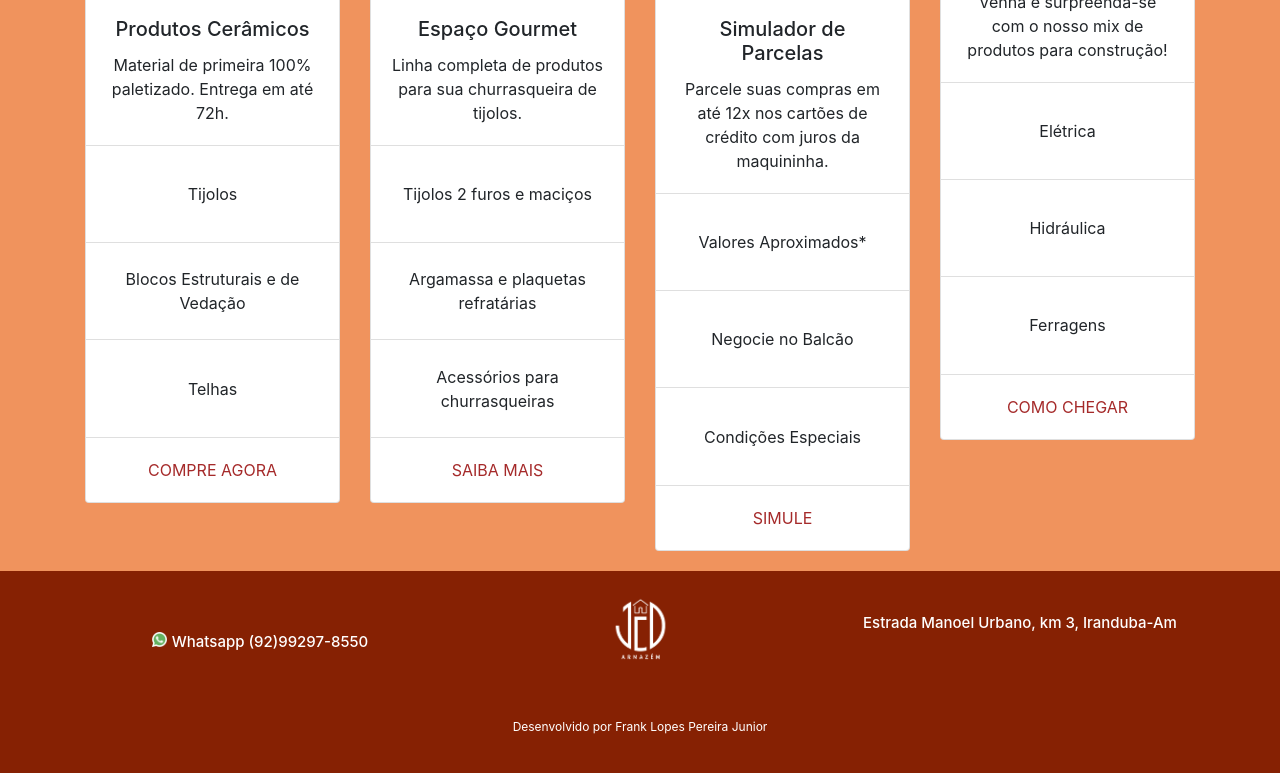
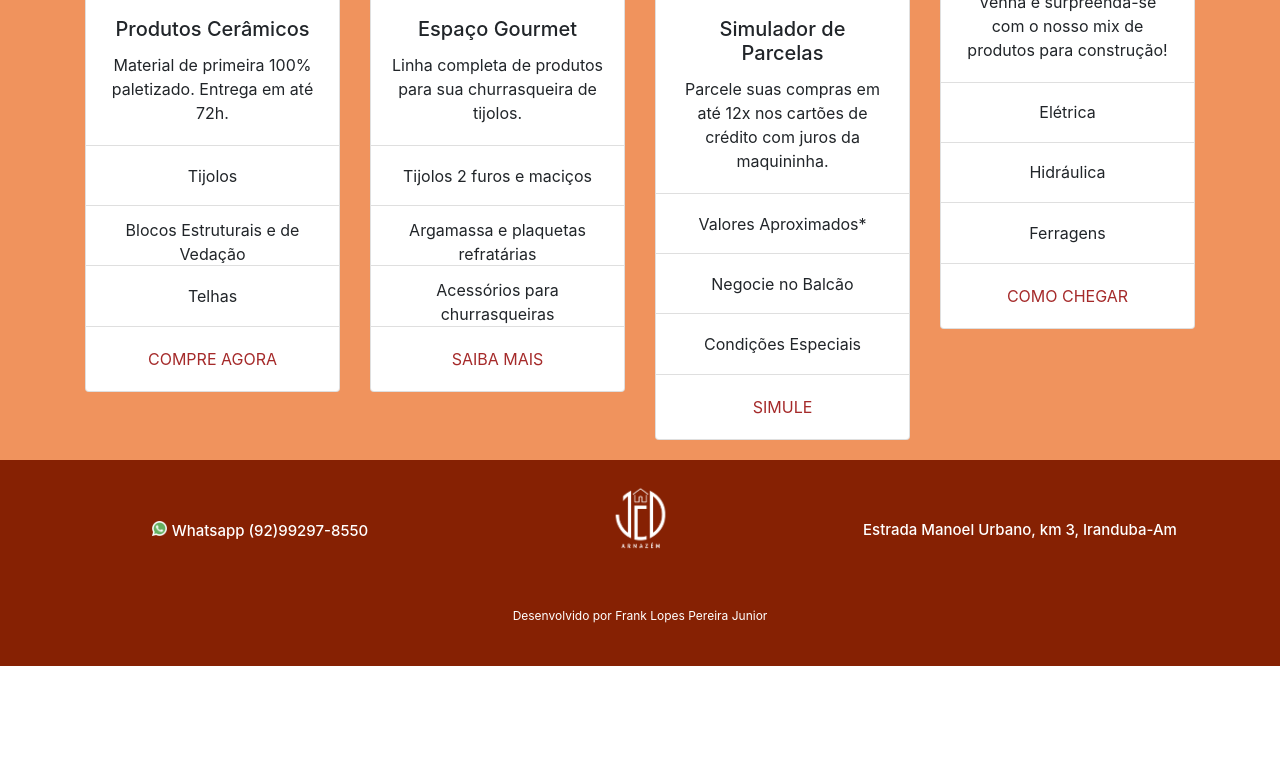
Before and after one commit to franklpjr/JCDarmazem, a plain HTML site: page index.html in a window 1280 px wide. Shown: the part 640-1413 px from the top of the page. After the commit the page ends 1306 px from the top, so only its background shows below. Drawn offline with nearby package versions, Linux system fonts and the light colour scheme.

Commit message:
Add files via upload
Ajuste na altura do Card-body

```diff
--- a/estilo.css
+++ b/estilo.css
@@ -24,7 +24,7 @@
 }
 
 .list-group-item {
-    height: 97px;
+    height: 60px;
     align-items: center;
     align-content: space-around;
 
@@ -69,8 +69,14 @@
 .whatsapp {
     display: inline-block;
     align-items:baseline;
+    text-align: center;
+    align-content: center;
 }
 
 #whats {
     margin-right: 5px;
 }
+
+.endereco {
+    padding-top: 17.5px;
+}
```
